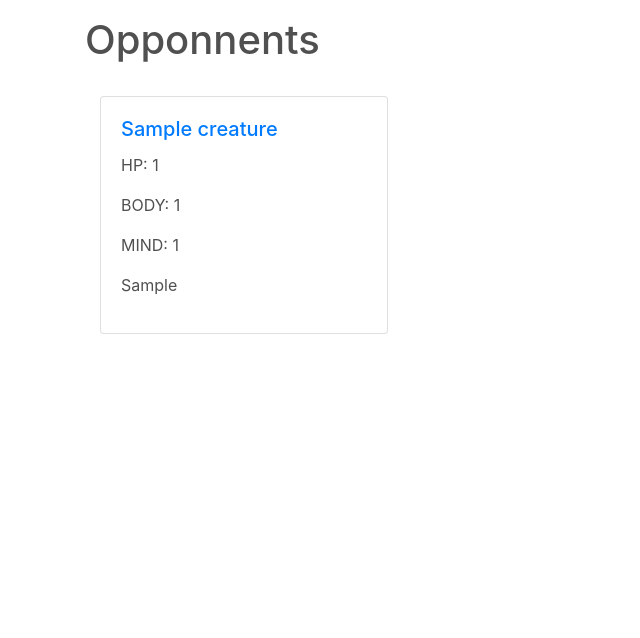
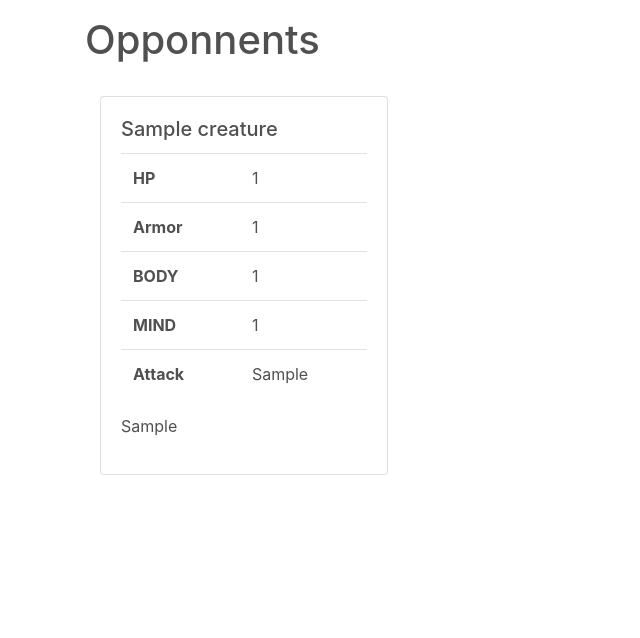
Before and after one commit to philippe-lemaire/spellburn_and_battlescars, a Django app: page /npcs/opponents in a window 1280 px wide. Shown: the part 56-694 px from the top of the page, without its empty margins (0-640 px from the left). Run offline with Django 4.2, Linux system fonts and the light colour scheme; tables that the repository leaves empty hold one stand-in row (values such as "Sample post"); some libraries are stand-ins or nearby versions.

Commit message:
card based creature list view

```diff
--- a/creatures/templates/creatures/creature_list.html
+++ b/creatures/templates/creatures/creature_list.html
@@ -13,15 +13,42 @@ Spellburn and Battlescars | Opponents
             <div class="card" style="width: 18rem;">
                 <div class="card-body">
                     <h5 class="card-title">
-                        <a href="{% url 'creatures:detail' creature.pk %}">{{ creature.name }}</a>
+                        {{ creature.name }}
                     </h5>
 
+                    <table class="table">
+                        <tr>
+                            <th>
+                                HP
+                            </th>
+                            <td>{{creature.hp}}</td>
+                        </tr>
+                        <tr>
+                            <th>
+                                Armor
+                            </th>
+                            <td>{{creature.armor}}</td>
+                        </tr>
+                        <tr>
+                            <th>
+                                BODY
+                            </th>
+                            <td>{{creature.body}}</td>
+                        </tr>
+                        <tr>
+                            <th>
+                                MIND
+                            </th>
+                            <td>{{creature.mind}}</td>
+                        </tr>
+                        <tr>
+                            <th>Attack</th>
+                            <td>{{creature.attack}}</td>
+                        </tr>
+                    </table>
 
-                    <p class="card-text">HP: {{creature.hp}}</p>
-                    <p class="card-text">BODY: {{creature.body}}</p>
-                    <p class="card-text">MIND: {{creature.mind}}</p>
                     {% if creature.special %}
-                    <p>{{creature.special|safe}}</p>
+                    <p class="card-text">{{creature.special|safe}}</p>
 
                     {% endif %}
                     </p>
```
